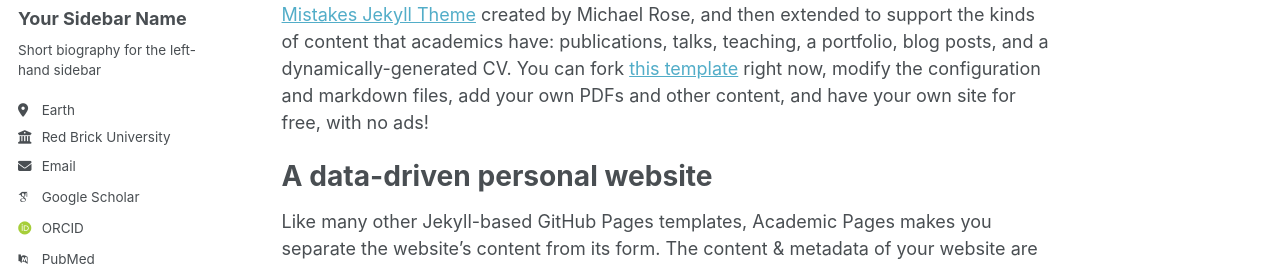
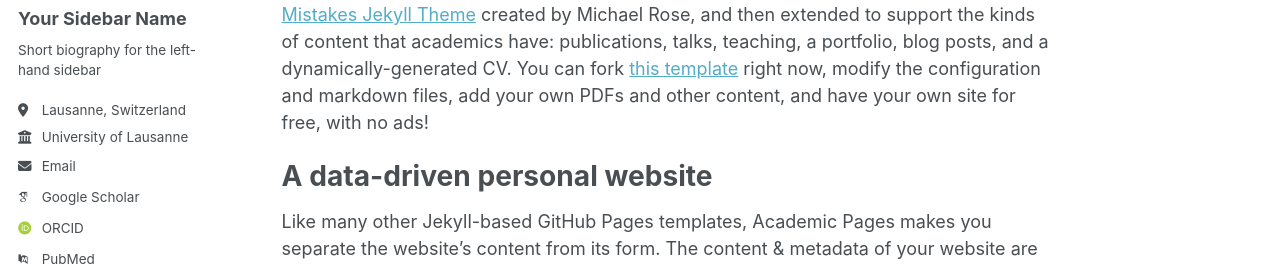
Before and after one commit to ltessergeo/ltesser, a Jekyll site: the page built from _pages/about.md, in a window 1280 px wide. Shown: the part 283-549 px from the top of the page. Built offline with Jekyll 4.4.1, drawn with Linux system fonts in a browser that asks for light colours; some web fonts are replaced.

Commit message:
Update _config.yml

```diff
--- a/_config.yml
+++ b/_config.yml
@@ -12,7 +12,7 @@
 title_separator          : "-"
 name                     : &name "Lucas Ramos Tesser"
 description              : &description "personal description"
-url                      : https://academicpages.github.io # the base hostname & protocol for your site e.g. "https://mmistakes.github.io"
+url                      : https://ltessergeo.github.io/ltesser # the base hostname & protocol for your site e.g. "https://mmistakes.github.io"
 baseurl                  : "" # the subpath of your site, e.g. "/blog"
 repository               : "academicpages/academicpages.github.io"
 
@@ -25,10 +25,10 @@
   name             : "Your Sidebar Name"
   pronouns         : # example: "she/her"
   bio              : "Short biography for the left-hand sidebar"
-  location         : "Earth"
-  employer         : "Red Brick University"
+  location         : "Lausanne, Switzerland"
+  employer         : "University of Lausanne"
   uri              : # URL
-  email            : "none@example.org"
+  email            : "ltesser.geo@gmail.com"
 
   # Academic websites
   arxiv            : # URL - Update with the correct link to your profile
```
